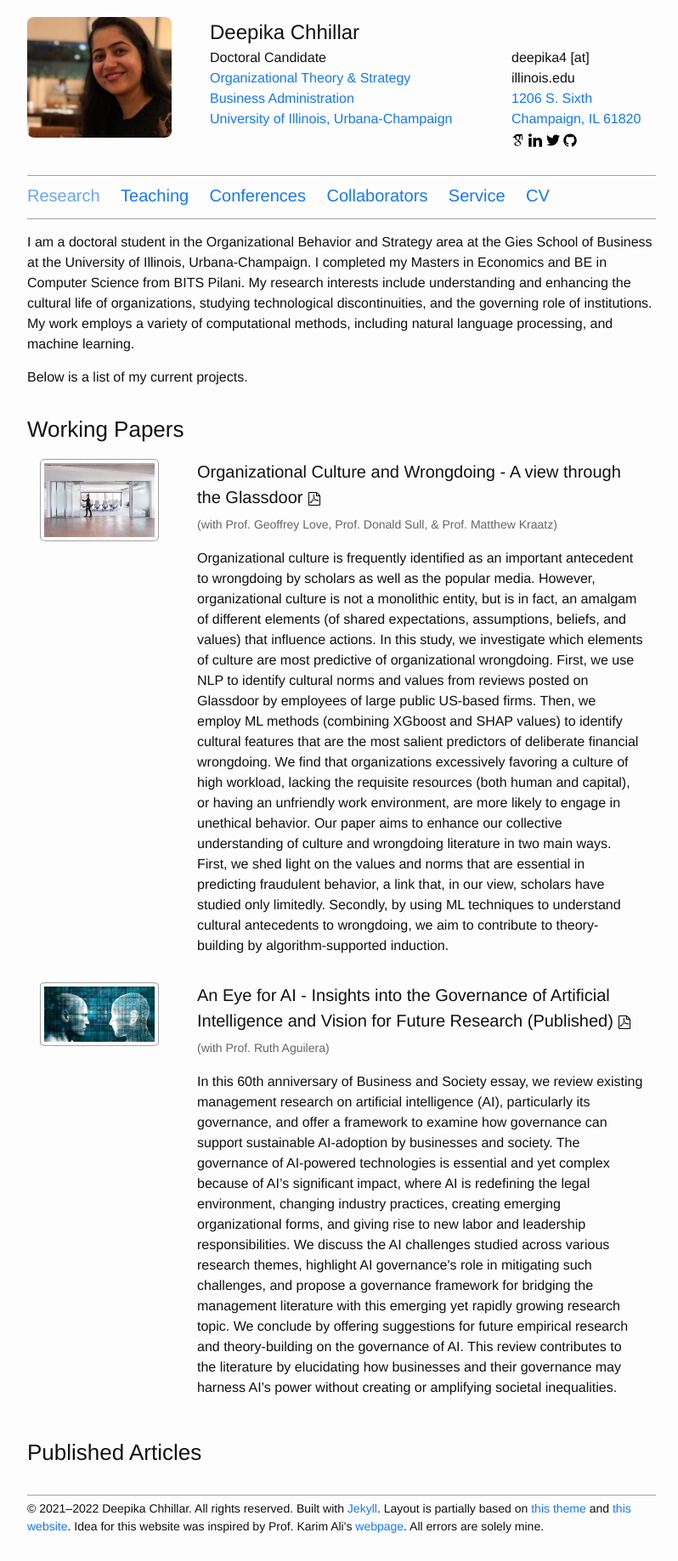
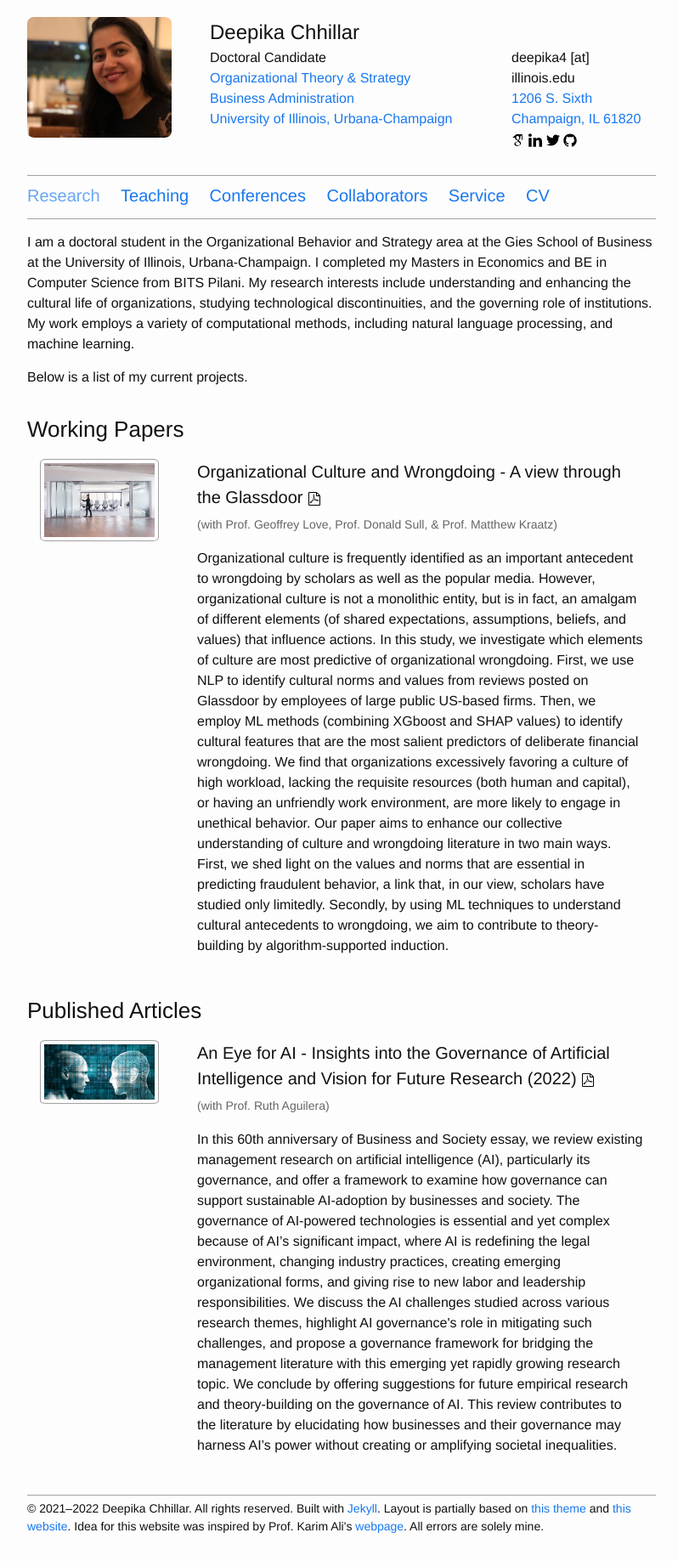
Before and after one commit to deepikachhillar/deepikachhillar.github.io, a Jekyll site: the page built from index.md, in a window 1280 px wide. Shown: the whole page at 85% size, without its empty margins (238-1036 px from the left). Built offline with Jekyll 4.4.1, drawn with Linux system fonts in a browser that asks for light colours.

Commit message:
Update projects.yml
Added end date to published project

```diff
--- a/_data/projects.yml
+++ b/_data/projects.yml
@@ -14,9 +14,10 @@
   collaborators: with Prof. Geoffrey Love, Prof. Donald Sull, & Prof. Matthew Kraatz
   description: Organizational culture is frequently identified as an important antecedent to wrongdoing by scholars as well as the popular media. However, organizational culture is not a monolithic entity, but is in fact, an amalgam of different elements (of shared expectations, assumptions, beliefs, and values) that influence actions. In this study, we investigate which elements of culture are most predictive of organizational wrongdoing. First, we use NLP to identify cultural norms and values from reviews posted on Glassdoor by employees of large public US-based firms. Then, we employ ML methods (combining XGboost and SHAP values) to identify cultural features that are the most salient predictors of deliberate financial wrongdoing. We find that organizations excessively favoring a culture of high workload, lacking the requisite resources (both human and capital), or having an unfriendly work environment, are more likely to engage in unethical behavior. Our paper aims to enhance our collective understanding of culture and wrongdoing literature in two main ways. First, we shed light on the values and norms that are essential in predicting fraudulent behavior, a link that, in our view, scholars have studied only limitedly. Secondly, by using ML techniques to understand cultural antecedents to wrongdoing, we aim to contribute to theory-building by algorithm-supported induction.
 
-- name: An Eye for AI - Insights into the Governance of Artificial Intelligence and Vision for Future Research (Published)
+- name: An Eye for AI - Insights into the Governance of Artificial Intelligence and Vision for Future Research (2022)
   id: governance
   start: 2019
+  end: 2022
   link: https://journals.sagepub.com/doi/10.1177/00076503221080959
 #   members: R. Aguilera
 #   papers: glassdoor
```
